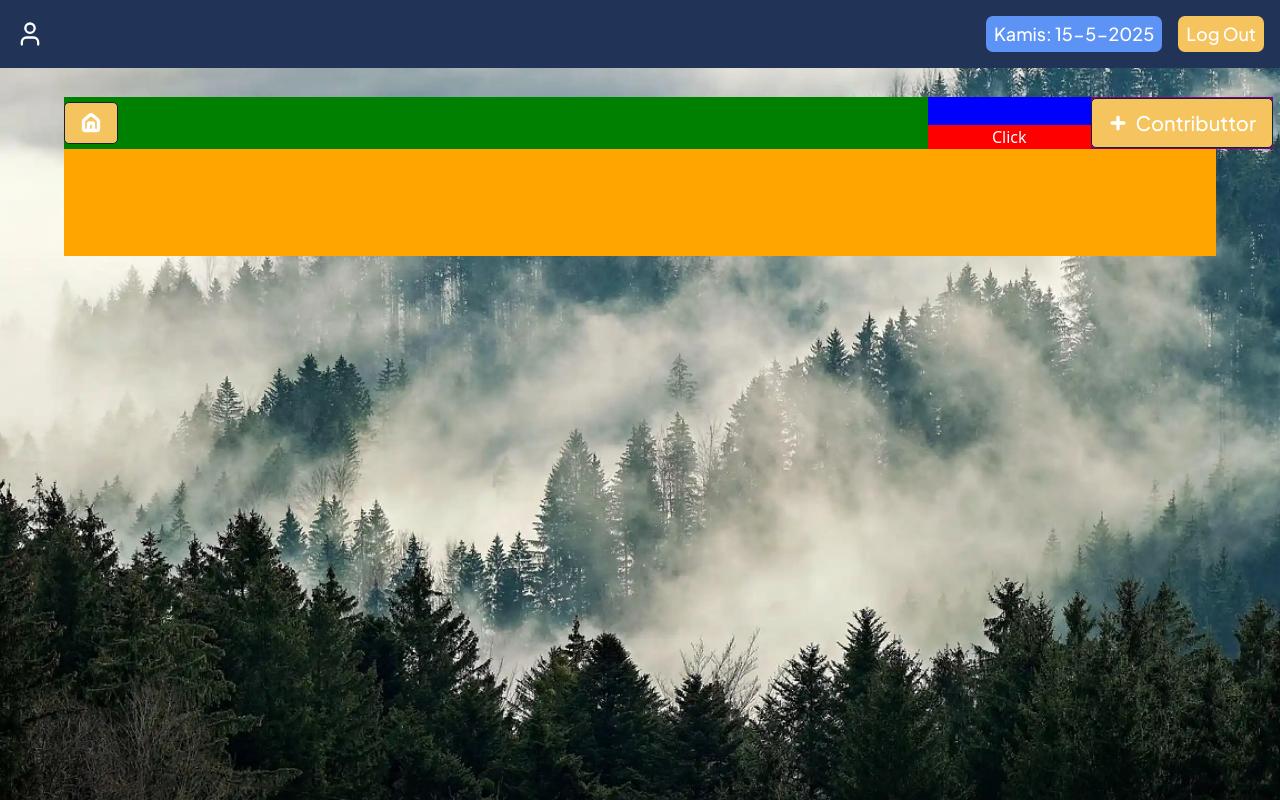
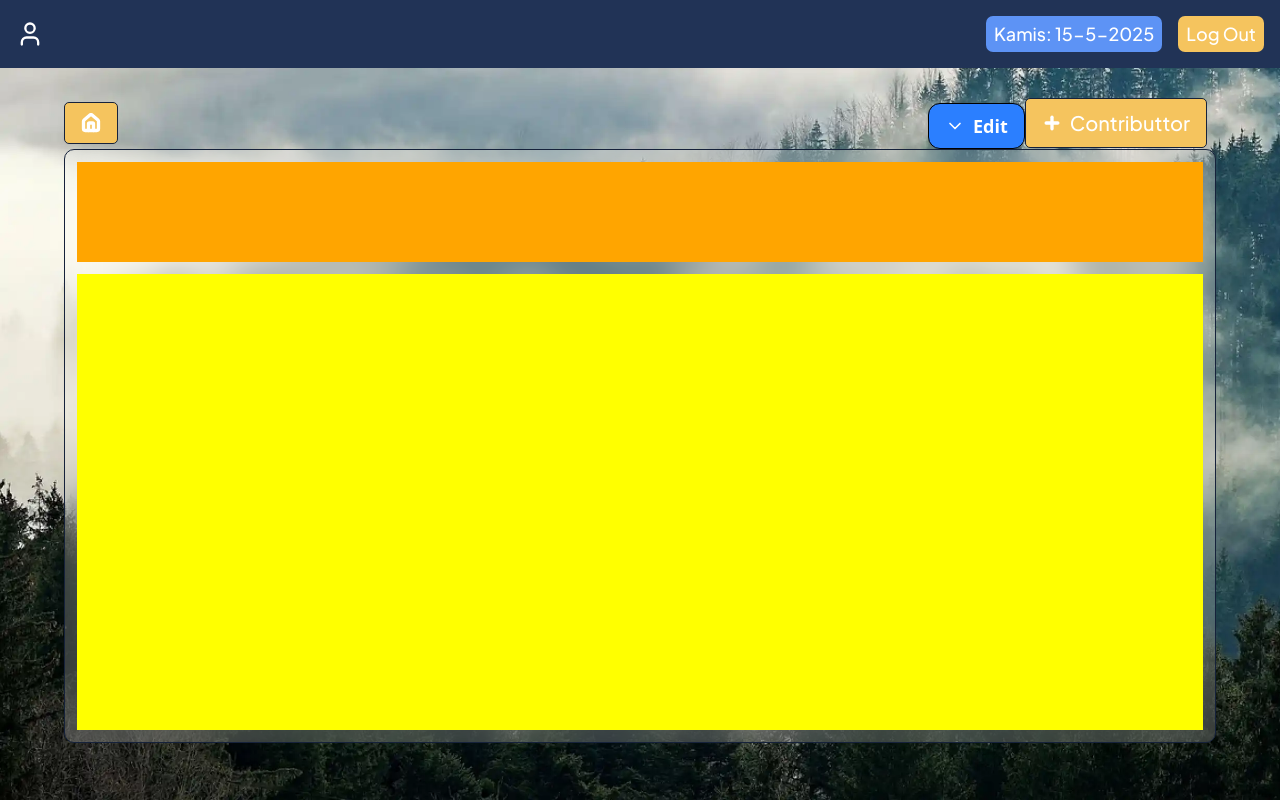
Before and after one commit to mie-intel/tbd-supabase, a Next.js app: page /dashboard/view in a window 1280 px wide. Built offline with nearby package versions, Linux system fonts and the light colour scheme.

Commit message:
dropdown

```diff
--- a/app/(main)/dashboard/view/page.jsx
+++ b/app/(main)/dashboard/view/page.jsx
@@ -9,6 +9,7 @@ import Loading from "@/components/Loading";
 import ButtonHome from "@/components/ButtonHome";
 import ButtonContributtor from "@/components/ButtonContributtor";
 import { Accordion } from "../../../../components/Dropdown";
+import AccessDropdown from "@/components/AcessDropdown";
 
 export default function Home() {
   // let { data, error } = await supabase.from("notes").select("*");
@@ -29,33 +30,34 @@ export default function Home() {
       <div className="flex h-full w-full flex-col items-center justify-center pt-10 text-black">
         <div className="flex h-[85%] w-[90%] flex-col text-[white]">
           {/* atas */}
-          <div className="flex h-[8%] w-full items-center bg-[green] text-[white]">
+          <div className="flex h-[8%] w-full items-center text-[white]">
             {/* home */}
             <div className="w-[75%]">
               <ButtonHome></ButtonHome>
             </div>
             {/* access */}
-            <div className="flex h-full w-[25%] flex-row items-end bg-[blue] text-[white]">
+            <div className="flex h-full w-[25%] flex-row items-end text-[white]">
               <div>
-                <button onClick={() => setOpen(!open)} className="h-full w-full bg-[red]">
+                <AccessDropdown />
+                {/* <button onClick={() => setOpen(!open)} className="h-full w-full">
                   Click
                 </button>
-                <Accordion isOpen={open} className="relative top-0 bg-[blue]">
+                <Accordion isOpen={open} className="relative top-0">
                   Aahrkjsdheajksrh <br />
                   asdkasdjlaskd
-                </Accordion>
+                </Accordion> */}
               </div>
-              <div className="flex h-full items-center justify-center bg-[purple]">
+              <div className="flex h-full items-center justify-center">
                 <ButtonContributtor>Contributtor</ButtonContributtor>
               </div>
             </div>
           </div>
           {/* bawah */}
-          <div className="flex h-[92%] w-full text-[white]">
+          <div className="relative flex h-[92%] w-full flex-col gap-[12px] rounded-[10px] border-[1.5px] border-[#16223B] bg-white/20 px-3 py-3 text-[white] backdrop-blur-lg">
             {/* Judul dkk */}
             <div className="flex h-[18%] w-full bg-[orange]"></div>
             {/* Isi */}
-            <div></div>
+            <div className="scrollbar-thin scrollbar-thumb-[#16223B]/70 scrollbar-track-[#16223B]/20 scrollbar-thumb-rounded-full scrollbar-track-rounded-full flex h-[82%] w-full flex-col items-center justify-center gap-4 overflow-y-auto bg-[yellow] pr-3"></div>
           </div>
         </div>
       </div>
--- /dev/null
+++ b/components/AcessDropdown.js
@@ -0,0 +1,52 @@
+"use client";
+
+import { useState, useRef, useEffect } from "react";
+import { ChevronDown, Check } from "lucide-react";
+
+const modes = [{ label: "Edit" }, { label: "View" }];
+
+export default function AccessDropdown() {
+  const [open, setOpen] = useState(false);
+  const [selected, setSelected] = useState("Edit");
+  const dropdownRef = useRef(null);
+
+  useEffect(() => {
+    const handleClickOutside = (event) => {
+      if (dropdownRef.current && !dropdownRef.current.contains(event.target)) {
+        setOpen(false);
+      }
+    };
+    document.addEventListener("mousedown", handleClickOutside);
+    return () => document.removeEventListener("mousedown", handleClickOutside);
+  }, []);
+
+  return (
+    <div className="relative inline-block" ref={dropdownRef}>
+      <button
+        onClick={() => setOpen(!open)}
+        className="flex items-center gap-2 rounded-xl border border-black bg-blue-500 px-4 py-2 text-lg font-semibold text-white shadow"
+      >
+        <ChevronDown className="h-5 w-5" />
+        {selected}
+      </button>
+
+      {open && (
+        <div className="absolute right-0 z-10 mt-2 w-36 rounded-md border bg-white shadow-lg">
+          {modes.map((mode) => (
+            <button
+              key={mode.label}
+              onClick={() => {
+                setSelected(mode.label);
+                setOpen(false);
+              }}
+              className="flex w-full items-center justify-between px-4 py-2 text-sm hover:bg-gray-100"
+            >
+              {mode.label}
+              {selected === mode.label && <Check className="h-4 w-4 text-green-500" />}
+            </button>
+          ))}
+        </div>
+      )}
+    </div>
+  );
+}
```
